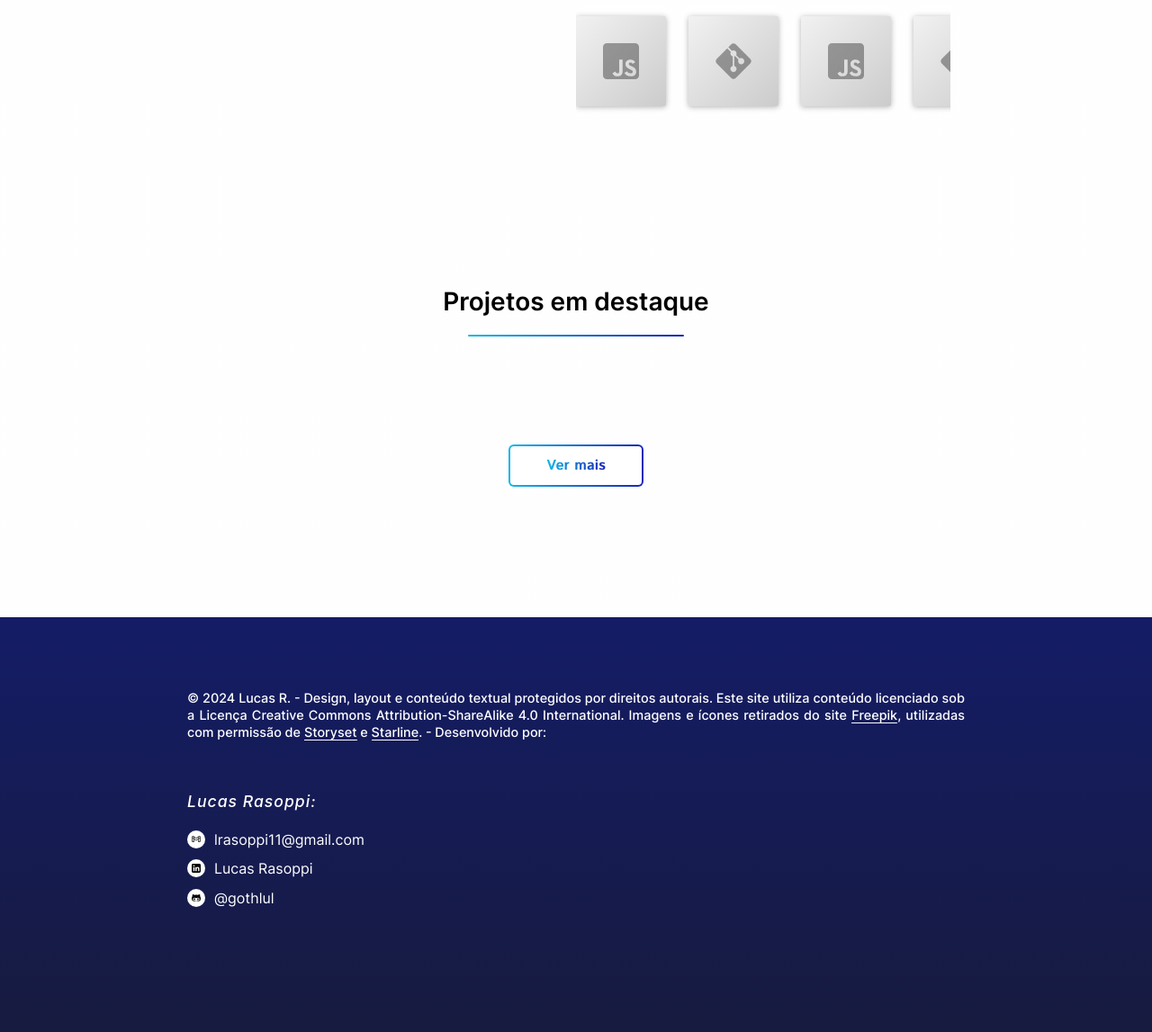
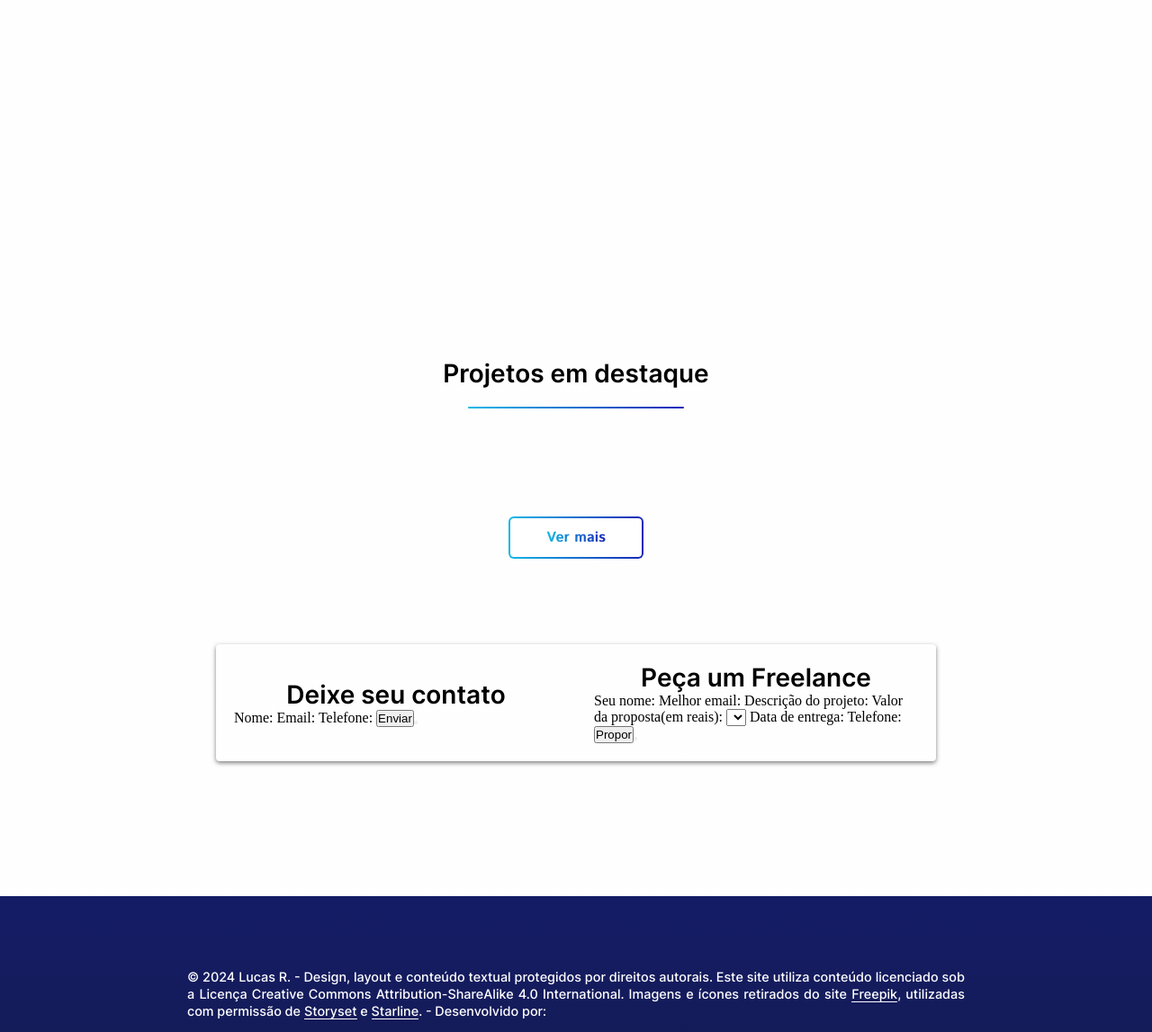
Before and after one commit to gothlul/Portfolio, a PHP site: page / in a window 1280 px wide. Shown: the part 1686-2833 px from the top of the page at 90% size. Run offline with PHP 8.4, Linux system fonts and the light colour scheme; lists and menus that the app fills with data are empty; some web fonts are replaced.

Commit message:
Rebuilding

```diff
--- a/index.php
+++ b/index.php
@@ -10,7 +10,9 @@
     <script src="resource/scripts/javascript/main.js" defer></script>
     <script src="resource/scripts/javascript/interations.js" defer></script>
 </head>
-
+<?php
+    require_once "resource/database/variables.php";
+?>
 <body>
     <header>
         <div id="navbar">
@@ -89,28 +91,18 @@
                 <hr>
             </div>
             <ul>
-                <li class="tec"><img src="resource/img/icons/icon-html.svg"></li>
-                <li class="tec"><img src="resource/img/icons/icon-css.svg"></li>
-                <li class="tec"><img src="resource/img/icons/icon-javascript.svg"></li>
-                <li class="tec"><img src="resource/img/icons/icon-php.svg"></li>
-                <li class="tec"><img src="resource/img/icons/icon-figma.svg"></li>
-                <li class="tec"><img src="resource/img/icons/icon-git.svg"></li>
+                <?php
+                    $dir = 'resource/img/icons/tacs';
+                    $itens = scandir($dir);
+                    $i = 0;
 
-                <li class="tec"><img src="resource/img/icons/icon-html.svg"></li>
-                <li class="tec"><img src="resource/img/icons/icon-css.svg"></li>
-                <li class="tec"><img src="resource/img/icons/icon-javascript.svg"></li>
-                <li class="tec"><img src="resource/img/icons/icon-php.svg"></li>
-                <li class="tec"><img src="resource/img/icons/icon-figma.svg"></li>
-                <li class="tec"><img src="resource/img/icons/icon-git.svg"></li>
-
-                <li class="tec"><img src="resource/img/icons/icon-html.svg"></li>
-                <li class="tec"><img src="resource/img/icons/icon-css.svg"></li>
-                <li class="tec"><img src="resource/img/icons/icon-javascript.svg"></li>
-                <li class="tec"><img src="resource/img/icons/icon-php.svg"></li>
-                <li class="tec"><img src="resource/img/icons/icon-figma.svg"></li>
-                <li class="tec"><img src="resource/img/icons/icon-git.svg"></li>
+                    while($i < count($itens)){
+                        echo `<li class="tec"><img src="resource/img/icons/tecs/`.$itens[$i].`"></li>`;
+                        $i++;
+                    }
+                ?>
             </ul>
-            <button class="btn" onclick="loading()">
+            <button class="btn" onclick="loadingTecs()">
                 <p>Ver mais</p>
             </button>
         </section>
@@ -123,6 +115,54 @@
             <button id="btn-proj" class="btn" onclick="loading()">
                 <p>Ver mais</p>
             </button>
+        </section>
+
+        <section id="contato">
+            <div id="new-contact">
+                <h3 class="titulo">Deixe seu contato</h3>
+                <form action="resource/scripts/php/add_client.php" method="post">
+                    <label for="nome">Nome: </label>
+                    <inut type="text" id="nome" name="nome"/>
+
+                    <label for="email">Email: </label>
+                    <inut type="email" id="email" name="email"/>
+
+                    <label for="tel">Telefone: </label>
+                    <inut type="tel" id="tel" name="tel"/>
+
+                    <button type="submit">Enviar<button>
+                </form>
+            </div>
+            <div id="new-freelance">
+                <h3 class="titulo">Peça um Freelance</h3>
+                <form action="resource/scripts/php/add_freela.php" method="post">
+                    <label for="nome">Seu nome: </label>
+                    <inut type="text" id="nome" name="nome"/>
+
+                    <label for="email">Melhor email: </label>
+                    <inut type="email" id="email" name="email"/>
+
+                    <label for="desc">Descrição do projeto: </label>
+                    <inut type="desc" id="desc" name="desc"/>
+
+                    <label for="budget">Valor da proposta(em reais): </label>
+                    <inut type="budget" id="budget" name="budget"/>
+
+                    <select id="tipo" name="tipo">
+                        <?php
+
+                        ?>
+                    </select>
+
+                    <label for="entrega">Data de entrega: </label>
+                    <inut type="entrega" id="entrega" name="entrega"/>
+
+                    <label for="tel">Telefone: </label>
+                    <inut type="tel" id="tel" name="tel"/>
+
+                    <button type="submit">Propor<button>
+                </form>
+            </div>
         </section>
 
     </main>
--- a/resource/database/connection.php
+++ b/resource/database/connection.php
@@ -1,10 +1,6 @@
 <?php
 
-$host = getenv('db_host');
-$port = getenv('db_post');
-$dbname = getenv('db_name');
-$user = getenv('db_user');
-$password = getenv('db_pass');
+    require_once "variables.php";
 
     try {
         $base = new PDO("pgsql:host=$host;port=$port;dbname=$dbname", $user, $password);
--- /dev/null
+++ b/resource/database/variables.php
@@ -0,0 +1,11 @@
+<?php
+    $host = getenv('db_host');
+    $port = getenv('db_post');
+    $dbname = getenv('db_name');
+    $user = getenv('db_user');
+    $password = getenv('db_pass');
+    $clickup_token = getenv('clickupToken');
+    $clickup_teamId = getenv('clickupTeamId');
+    $freelance = getenv('freelancerList');
+    $client = getenv('clientList');
+?>
--- a/resource/scripts/javascript/main.js
+++ b/resource/scripts/javascript/main.js
@@ -1,19 +1,25 @@
-
 const listaProjetos = document.getElementById('lista-projetos');
 const btnProjeto = document.getElementById('btn-proj');
 const body = document.querySelector('body');
+const tecs = document.querySelectorAll("#techs > ul > li");
+const tecList = document.querySelectorAll("#techs > ul");
 let i = 0;
 
 window.addEventListener("DOMContentLoaded", (event) => {
-    for(i; i < 3; i++){
-        listaProjetos.innerHTML += `<li class="card"><div class="capa"><img src="${projetos.capa[i]}"/></div><div><h3>${projetos.titulo[i]}</h3><p>${projetos.descricao[i]}</p><ul id="item-${i}"></ul><div class="view"><p>Visualizar</p></div></div></li>`;
+    tecsList.innerHTML = '';
 
-        contaTec(i);
+    for(i; i < 6; i++){
+        if(i < 3){
+            listaProjetos.innerHTML += `<li class="card"><div class="capa"><img src="${projetos.capa[i]}"/></div><div><h3>${projetos.titulo[i]}</h3><p>${projetos.descricao[i]}</p><ul id="item-${i}"></ul><div class="view"><p>Visualizar</p></div></div></li>`;
+            listaTec(i);
+        }
+
+        tecsList.innerHTML += tecs[i];
     }
 });
 
 
-function loading(){
+function loadingTecs(){
     for(i > 2; i < projetos.titulo.length; i++){
         listaProjetos.innerHTML += `<li class="card"><div class="capa"><img src="${projetos.capa[i]}"/></div><div><h3>${projetos.titulo[i]}</h3><p>${projetos.descricao[i]}</p><ul id="item-${i}"></ul><div class="view"><p>Visualizar</p></div></div></li>`;
 
@@ -23,10 +29,10 @@ function loading(){
     btnProjeto.style.display = 'none';
 }
 
-function contaTec(i){
-    let cont = 0;
-    let listaTec = document.getElementById(`item-${i}`);
-    let tecnologia = projetos.tecs[i];
+function listaTec(i){
+    let projTecs = document.querySelectorAll("#techs > ul");
+    i = 0;
+
 
     if(tecnologia.length > 0){
         while(cont < tecnologia.length){
--- a/resource/styles/style.css
+++ b/resource/styles/style.css
@@ -84,7 +84,7 @@ body.dark{
 
 header{
     width: 100%;
-    height: 80px;
+    height: 75px;
     display: flex;
     position: fixed;
     z-index: 10;
@@ -614,6 +614,16 @@ div#parallax{
     display: none;
 }
 
+#contato{
+    margin: 0 0 100px;
+    width: 100%;
+}
+
+#contato > div{
+    width: 100%;
+    padding: 20px 0;
+}
+
 footer{
     position: relative;
     width: 100%;
@@ -1018,7 +1028,7 @@ footer{
     }
 
     #techs{
-        padding: 80px 0;
+        padding: 120px 0;
         margin: 0 auto;
         width: 100%;
         max-width: 65%;
@@ -1160,6 +1170,21 @@ footer{
         opacity: 100%;
     }
 
+    #contato{
+        box-shadow: 0px 2px 5px rgba( 0, 0, 0, .5);
+        border-radius: 4px;
+        flex-direction: row;
+        padding: 0;
+        width: 65%;
+        margin: 0 auto;
+        margin-bottom: 100px;
+    }
+
+    #contato > div{
+        width: 100%;
+        padding: 20px;
+    }
+
     footer{
         padding: 80px 100px 140px;
     }
```
Also changed, not shown: resource/scripts/php/POO.php (+29 -11 lines), resource/img/icons/tacs/icon-bootstrap.svg (renamed from resource/img/icons/icon-bootstrap.svg), resource/img/icons/tacs/icon-css.svg (renamed from resource/img/icons/icon-css.svg), resource/img/icons/tacs/icon-figma.svg (renamed from resource/img/icons/icon-figma.svg), resource/img/icons/tacs/icon-git.svg (renamed from resource/img/icons/icon-git.svg), resource/img/icons/tacs/icon-github.svg (renamed from resource/img/icons/icon-github.svg), resource/img/icons/tacs/icon-go.svg (renamed from resource/img/icons/icon-go.svg), resource/img/icons/tacs/icon-html.svg (renamed from resource/img/icons/icon-html.svg), resource/img/icons/tacs/icon-javascript.svg (renamed from resource/img/icons/icon-javascript.svg), resource/img/icons/tacs/icon-php.svg (renamed from resource/img/icons/icon-php.svg), resource/img/icons/tacs/icon-python.svg (renamed from resource/img/icons/icon-python.svg), resource/img/icons/tacs/icon-tailwind.svg (renamed from resource/img/icons/icon-tailwind.svg), resource/scripts/php/add_client.php (renamed from resource/scripts/php/add_call.php), resource/scripts/php/add_freela.php (added). Lines whose indentation alone changed are shown as unchanged.
